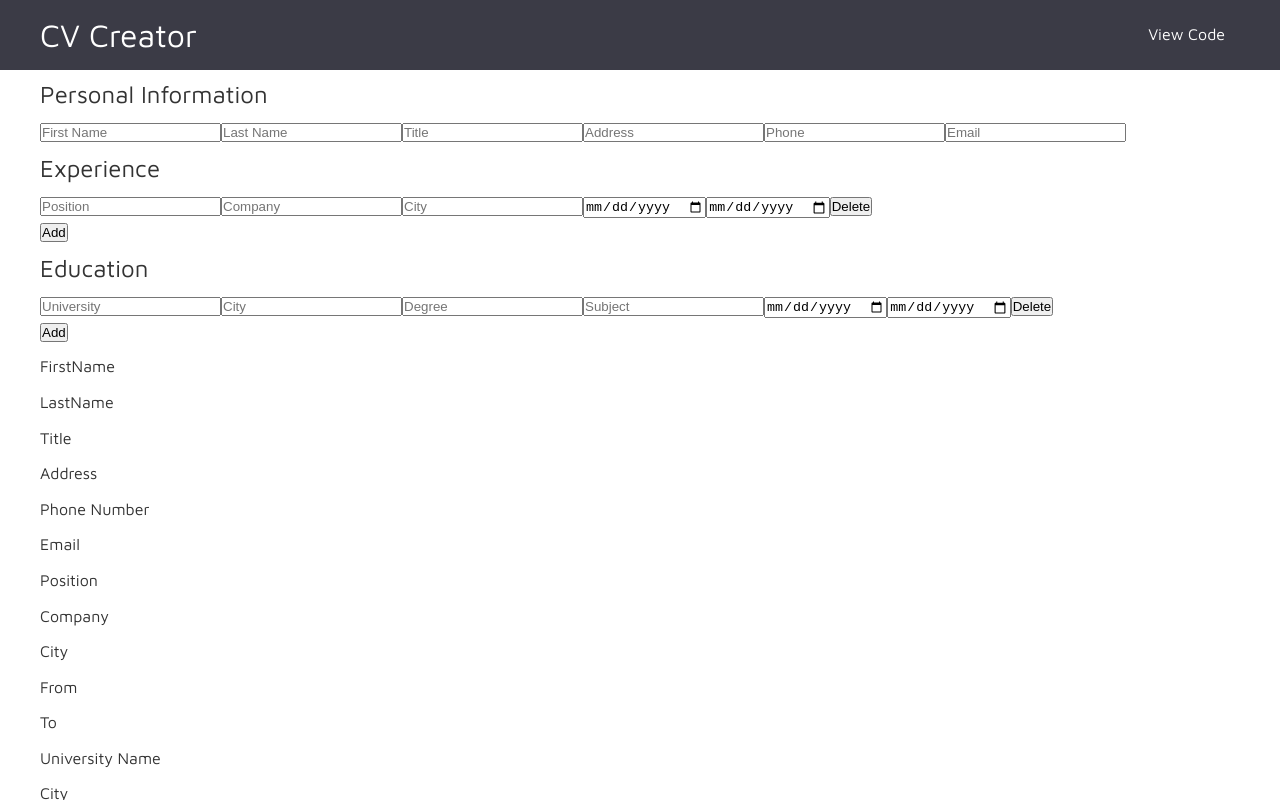
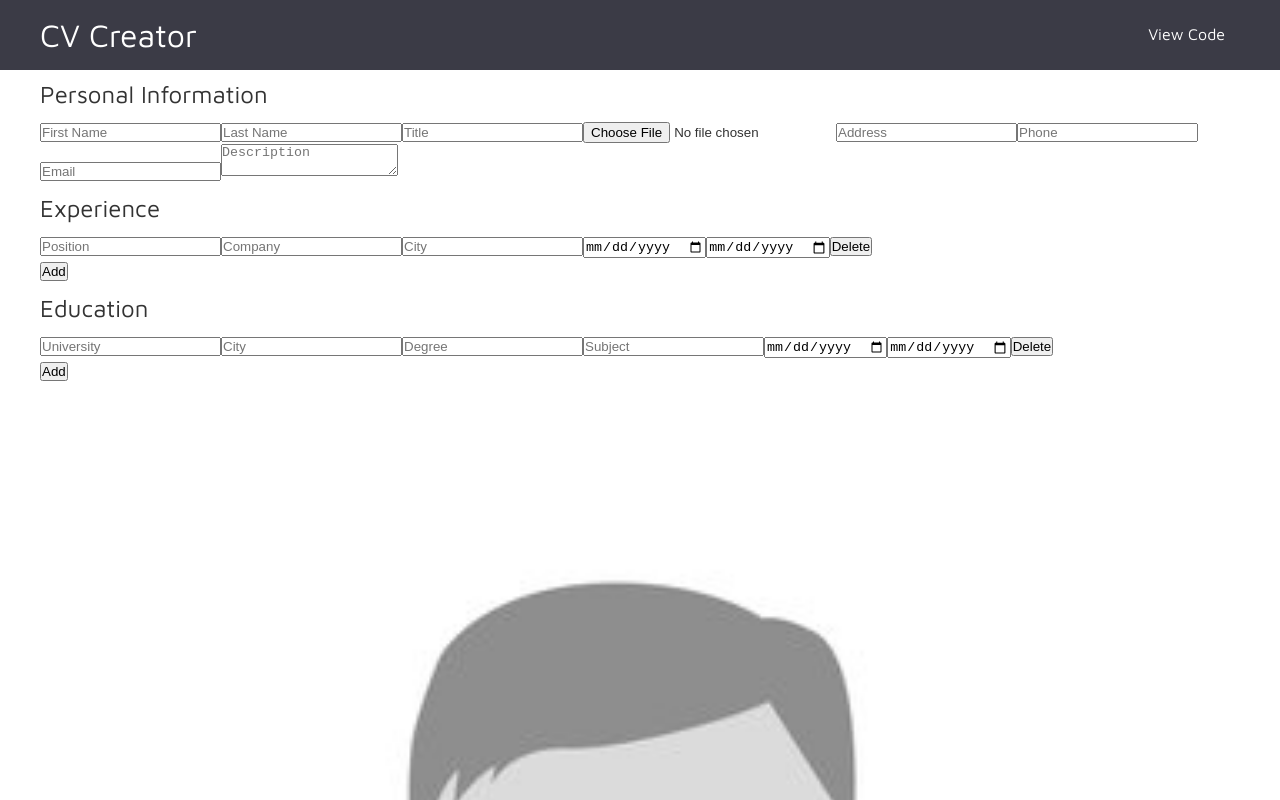
Before and after one commit to Alme08/cv-application, a React (Create React App) app: page / in a window 1280 px wide. Shown: the top 800 px of the page. Built offline with nearby package versions, Linux system fonts and the light colour scheme.

Commit message:
add user image and a handler function

```diff
--- a/src/components/Main.js
+++ b/src/components/Main.js
@@ -1,6 +1,7 @@
 // import Input from './assets/PersonalInformation';
 import { Component } from 'react';
 import uniqid from 'uniqid';
+import image from '../assets/empty.jpg';
 
 const firstExperience = {
   position: 'Position',
@@ -31,13 +32,16 @@ class Main extends Component {
         address: 'Address',
         phone: 'Phone Number',
         email: 'Email',
+        description: 'Description',
       },
+      img: null,
       experience1: firstExperience,
       experiences: [firstExperience],
       education1: firstEducation,
       educations: [firstEducation],
     };
     this.handleChange = this.handleChange.bind(this);
+    this.handleUpload = this.handleUpload.bind(this);
     this.addExperience = this.addExperience.bind(this);
     this.addEducation = this.addEducation.bind(this);
     this.deleteExperience = this.deleteExperience.bind(this);
@@ -71,6 +75,19 @@ class Main extends Component {
       }),
     }));
     console.log(this.state);
+  }
+
+  handleUpload(e) {
+    const file = e.target.files[0];
+    if (!file) return;
+
+    const reader = new FileReader();
+    reader.onload = () => {
+      this.setState(({
+        img: reader.result,
+      }));
+    };
+    reader.readAsDataURL(file);
   }
 
   addExperience() {
@@ -143,20 +160,23 @@ class Main extends Component {
 
   render() {
     const {
-      personalInfo, experiences, educations,
+      img, personalInfo, experiences, educations,
     } = this.state;
+    // const url = './src/assets/empty.jpg';
     return (
       <main>
         <div className="container">
-          <section>
+          <section className="editor">
             <h2>Personal Information</h2>
             <div className="personalInfo">
               <input type="text" name="firstName" placeholder="First Name" onChange={this.handleChange} />
               <input type="text" name="lastName" placeholder="Last Name" onChange={this.handleChange} />
               <input type="text" name="title" placeholder="Title" onChange={this.handleChange} />
+              <input type="file" name="img" onChange={this.handleUpload} />
               <input type="text" name="address" placeholder="Address" onChange={this.handleChange} />
               <input type="tel" name="phone" placeholder="Phone" onChange={this.handleChange} />
               <input type="email" name="email" placeholder="Email" onChange={this.handleChange} />
+              <textarea name="description" placeholder="Description" onChange={this.handleChange} />
             </div>
 
             <h2>Experience</h2>
@@ -199,12 +219,16 @@ class Main extends Component {
           </section>
           <section>
             <div>
+              {img
+                ? <img src={img} alt="user" />
+                : <img src={image} alt="userw" />}
               <p>{personalInfo.firstName}</p>
               <p>{personalInfo.lastName}</p>
               <p>{personalInfo.title}</p>
               <p>{personalInfo.address}</p>
               <p>{personalInfo.phone}</p>
               <p>{personalInfo.email}</p>
+              <p>{personalInfo.description}</p>
             </div>
             {experiences.map((experience) => (
               <div key={experience.id}>
```
